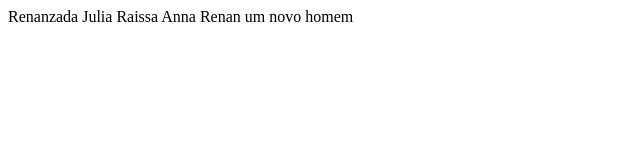
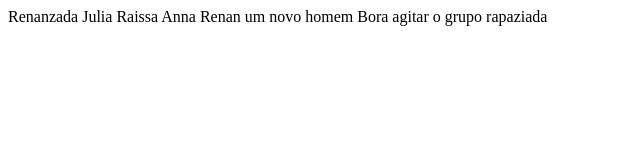
Before and after one commit to marttinsrenan/projeto_2bb, a plain HTML site: page index.html in a window 1280 px wide. Shown: the whole page, without its empty margins (0-640 px from the left). Drawn offline with Linux system fonts and the light colour scheme.

Commit message:
Versão 6.0

```diff
--- a/index.html
+++ b/index.html
@@ -12,5 +12,6 @@
     Raissa
     Anna
     Renan um novo homem
+    Bora agitar o grupo rapaziada
 </body>
 </html>
```
